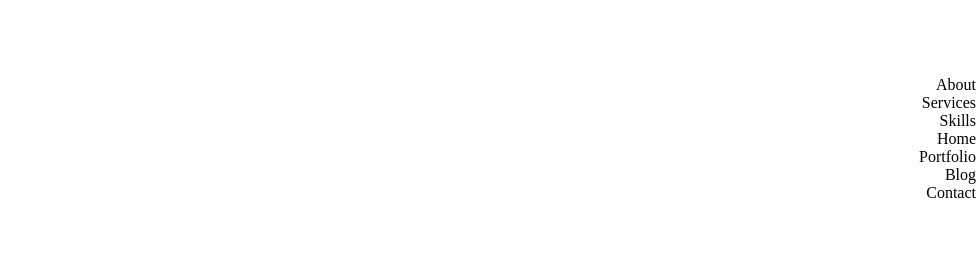
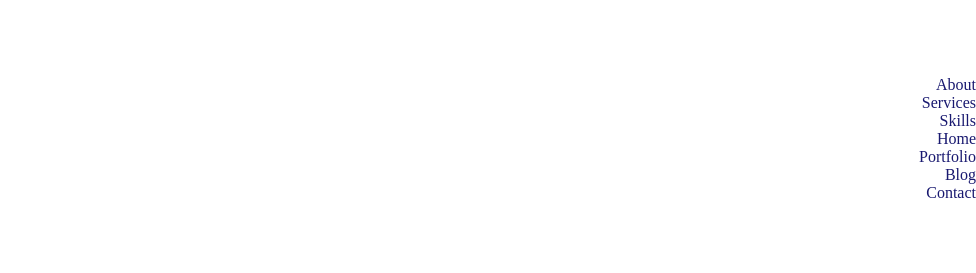
Before and after one commit to DEBOERAH/Html-portfolio, a plain HTML site: page index.html in a window 1280 px wide. Shown: the top 273 px of the page, 304-1280 px from the left. Drawn offline with Linux system fonts and the light colour scheme.

Commit message:
added color to header

```diff
--- a/index.html
+++ b/index.html
@@ -13,7 +13,7 @@
 
 <body>
     <!-- header part -->
-    <header>
+    <header class="darkblue">
         <div><img src="./images/Amike logo.png" alt=" amike logo" id=" brand-logo">
         </div>
         <nav id="navbar">
--- a/styles/style.css
+++ b/styles/style.css
@@ -10,3 +10,6 @@
     list-style-type: none;
     text-justify: distribute-all-lines;
 }
+.darkblue {
+    color: midnightblue;
+}
```
